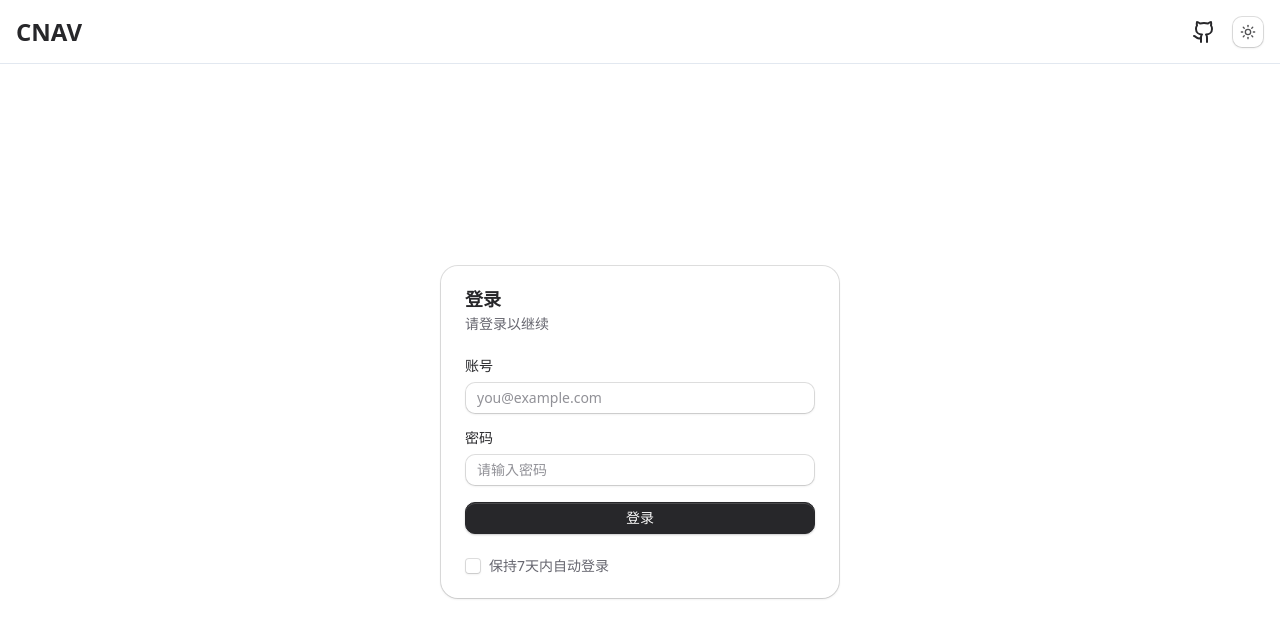
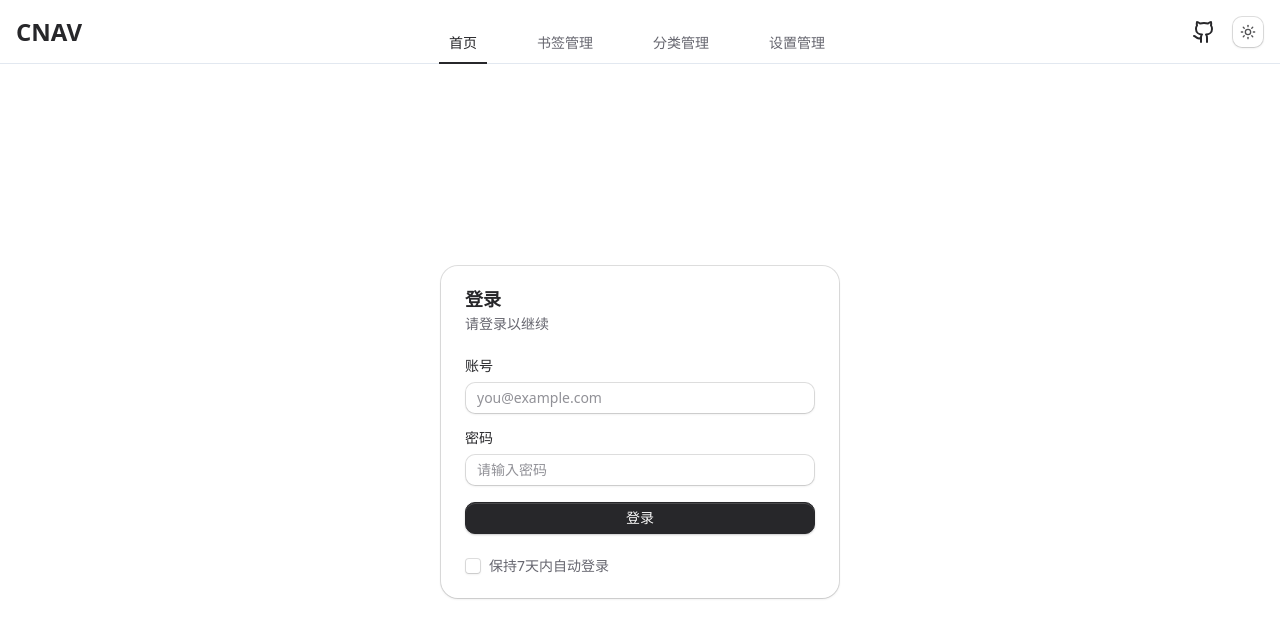
Before and after one commit to cjy1998/c-nav-ui, a React (Vite) app: page /login in a window 1280 px wide. Shown: the top 638 px of the page. Built offline with nearby package versions, Linux system fonts and the light colour scheme; no server answers.

Commit message:
feat: layout暂存

```diff
--- a/src/layout/Header.tsx
+++ b/src/layout/Header.tsx
@@ -1,13 +1,28 @@
 import React from "react";
 import { Github } from "lucide-react";
 import { ModeToggle } from "@/components/mode-toggle";
-
+import { Tabs, TabsList, TabsTab } from "@/components/ui/tabs";
+import { getItem } from "@/utils/storage";
+import { LocalStorage } from "@/utils/const";
 const Header = () => {
   return (
-    <div className="w-full h-16 flex items-center justify-between p-4 border-b border-b-slate-200 dark:border-b-slate-800">
+    <div className="w-full h-16 flex items-center justify-between px-4 border-b border-b-slate-200 dark:border-b-slate-800">
       <div className="text-2xl font-bold">
         <span>CNAV</span>
       </div>
+      <div className="self-end">
+        <Tabs defaultValue="index">
+          <div className="gap-4">
+            <TabsList variant="underline" className="gap-10">
+              <TabsTab value="index">首页</TabsTab>
+              <TabsTab value="link">书签管理</TabsTab>
+              <TabsTab value="cav">分类管理</TabsTab>
+              <TabsTab value="setting">设置管理</TabsTab>
+            </TabsList>
+          </div>
+        </Tabs>
+      </div>
+
       <div className="flex items-center justify-center gap-4">
         <Github />
         <ModeToggle />
```
